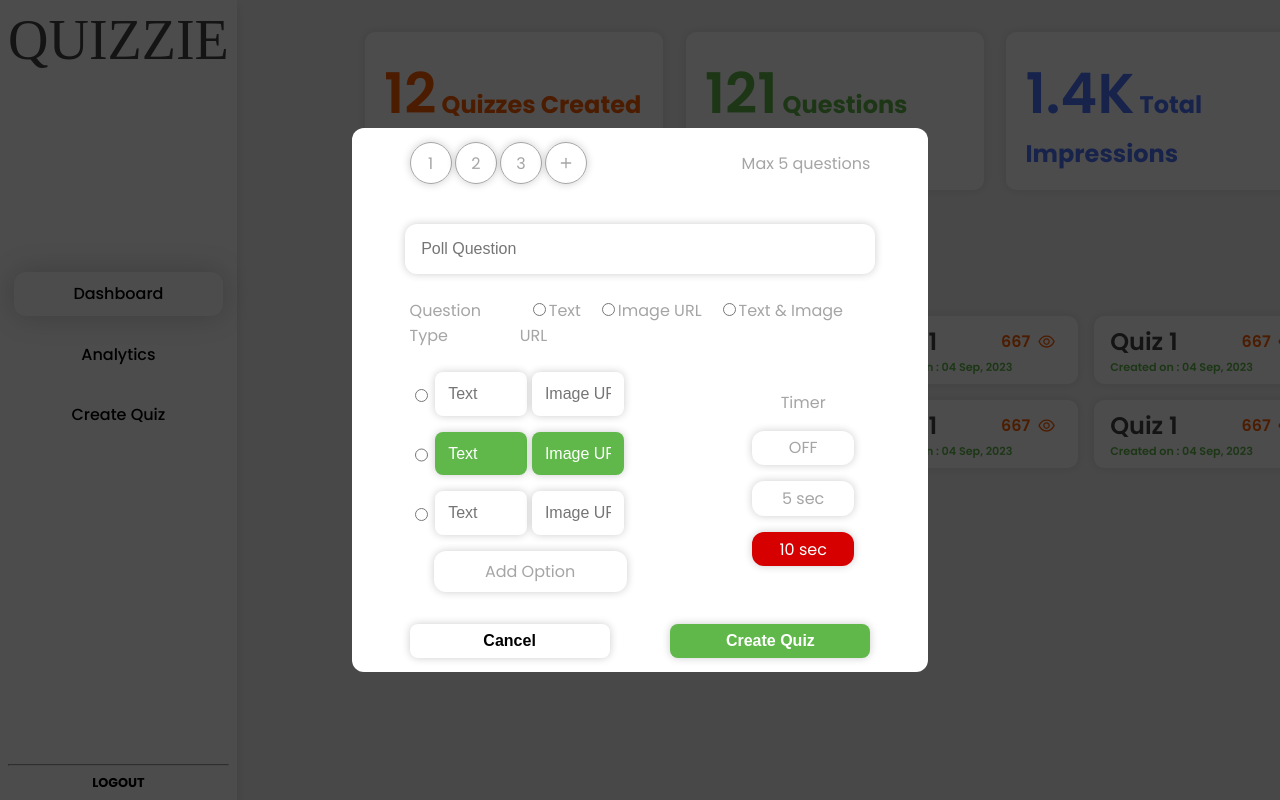
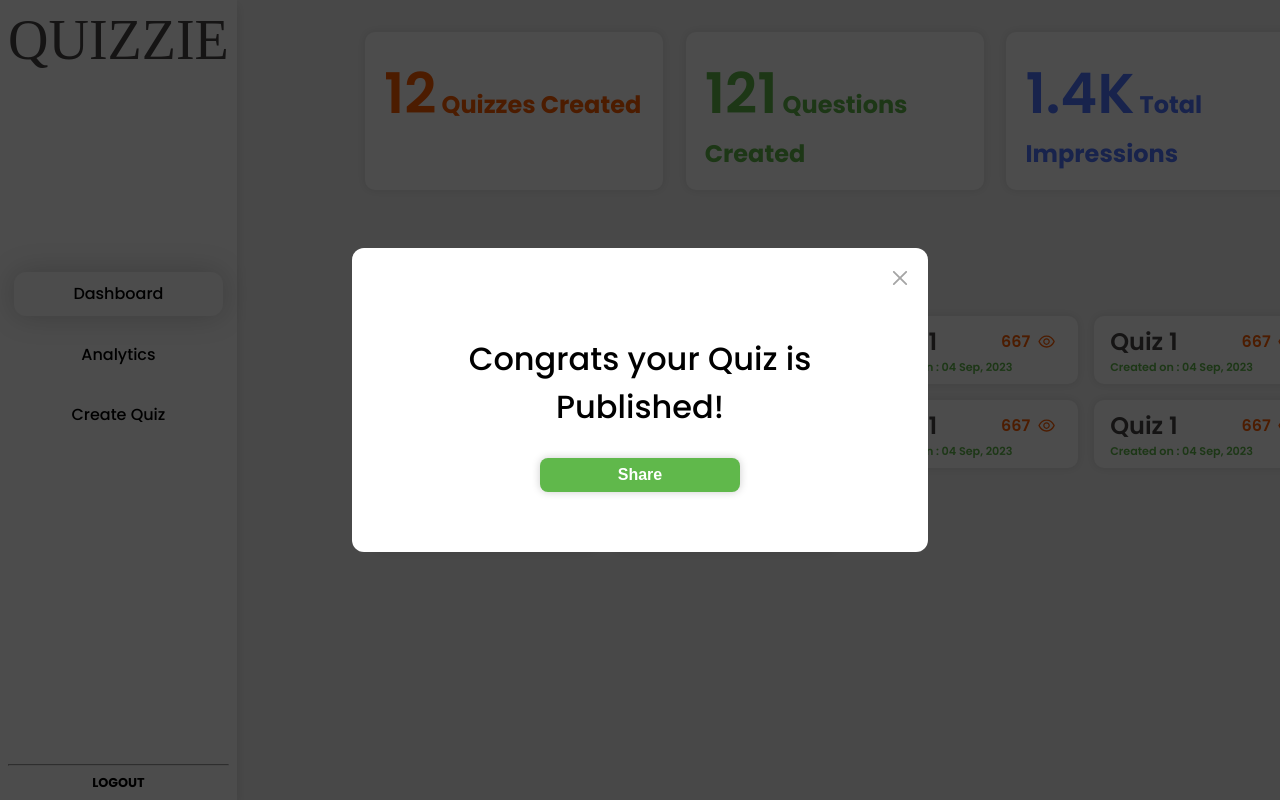
Before and after one commit to whysosaket/Quizzie, a React (Vite) app in the folder client/: page / in a window 1280 px wide. Both pictures are taken after a click on the element "Create Quiz". Built offline with nearby package versions, Linux system fonts and the light colour scheme; a web font is replaced by a local one.

Commit message:
Cong Modal

```diff
--- /dev/null
+++ b/client/src/components/Create/Cong.jsx
@@ -0,0 +1,17 @@
+import React from 'react'
+import { RxCross2 } from "react-icons/rx";
+
+const Cong = (props) => {
+    const {setShowModal} = props
+  return (
+    <div className='page cong'>
+        <div className='cross'>
+            <RxCross2 onClick={()=> setShowModal(false)} />
+        </div>
+        <h2>Congrats your Quiz is Published!</h2>
+        <button className='share'>Share</button>
+    </div>
+  )
+}
+
+export default Cong
--- a/client/src/components/Create/CreateQuizModal.jsx
+++ b/client/src/components/Create/CreateQuizModal.jsx
@@ -2,6 +2,7 @@ import React, {useState} from 'react'
 import '../../styles/CreateQuiz.css'
 import QuizModalPage1 from './QuizModalPage1'
 import QuizModalPage2 from './QuizModalPage2';
+import Cong from './Cong';
 
 const QuestionModel = {
     question: '',
@@ -20,7 +21,8 @@ const CreateQuizModal = (props) => {
     const [questions, setQuestions] = useState([]);
   return (
     <div className='modal'>
-        <QuizModalPage2 setShowModal={setShowModal} />
+        {/* <QuizModalPage2 setShowModal={setShowModal} /> */}
+        <Cong setShowModal={setShowModal} />
     </div>
   )
 }
--- a/client/src/components/Create/QuizModalPage2.jsx
+++ b/client/src/components/Create/QuizModalPage2.jsx
@@ -5,7 +5,8 @@ const questions = ["question1", "question2", "question3"];
 
 const options = ["option1", "option2", "s"];
 
-const QuizModalPage2 = () => {
+const QuizModalPage2 = (props) => {
+    const {setShowModal} = props;
   return (
     <div className="page page2">
     {/* <div className="page page2 poll"> */}
@@ -90,7 +91,7 @@ const QuizModalPage2 = () => {
         </div>
       </div>
       <div className="cancelconfirm">
-        <button className="cancelbtn">Cancel</button>
+        <button onClick={()=>setShowModal(false)} className="cancelbtn">Cancel</button>
         <button className="confirmbtn">Create Quiz</button>
       </div>
     </div>
--- a/client/src/styles/CreateQuiz.css
+++ b/client/src/styles/CreateQuiz.css
@@ -295,3 +295,42 @@
 .modal .poll.page .bottomleft{
     width: 90%;
 }
+
+.cross{
+    position: absolute;
+    top: 1rem;
+    right: 1rem;
+    font-size: 1.5rem;
+    cursor: pointer;
+}
+
+
+.cross:hover{
+    color: #60B84B;
+}
+
+.cong h2{
+    font-size: 2rem;
+    font-weight: 500;
+    text-align: center;
+    color: black;
+}
+
+.cong button{
+    padding: 0.5rem 1rem;
+    border: none;
+    border-radius: 8px;
+    font-size: 1rem;
+    font-weight: 600;
+    cursor: pointer;
+    color: white;
+    background-color: #60B84B;
+    box-shadow: 0 0 0.5rem rgba(0, 0, 0, 0.2);
+    width: 200px;
+    margin: 0 auto;
+    display: block;
+}
+
+.cong button:hover{
+    background-color: #3f8f2b;
+}
```
